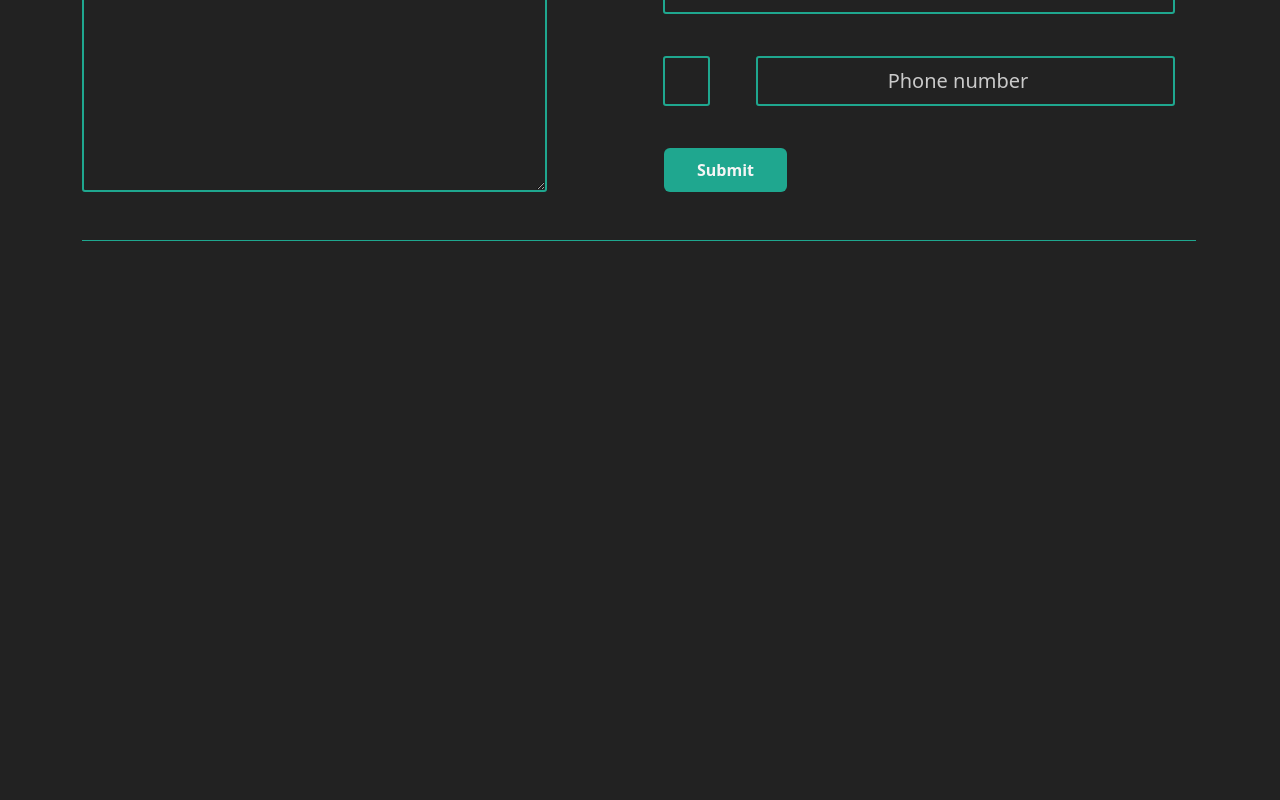
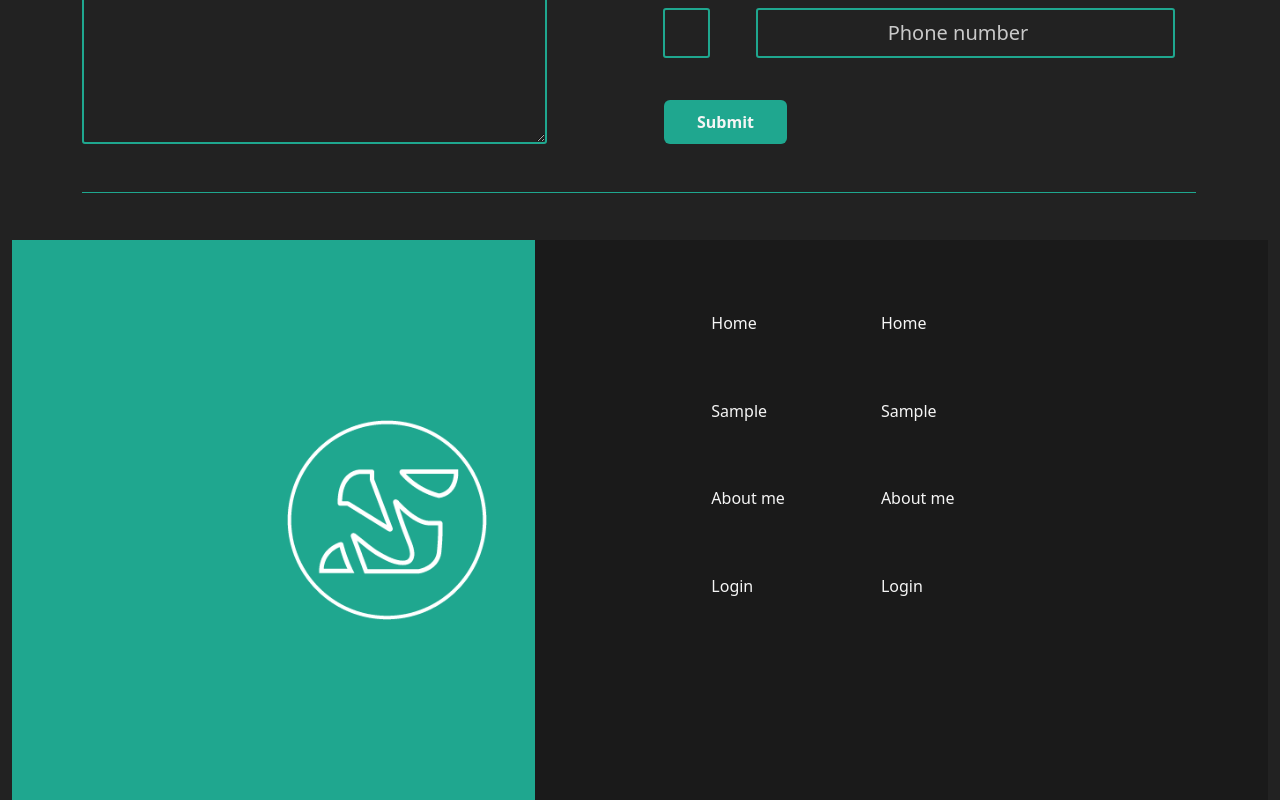
Before and after one commit to mobinbarmar/Personal-Web, an Angular app in the folder Angular/: page / in a window 1280 px wide. Shown: the part 1916-2716 px from the top of the page. Before the commit the page ends 2157 px from the top, so only its background shows below. Built offline with nearby package versions, Linux system fonts and the light colour scheme; no server answers.

Commit message:
footer is completed

```diff
--- a/Angular/src/app/pages/home/home.component.html
+++ b/Angular/src/app/pages/home/home.component.html
@@ -1,5 +1,5 @@
 <!-- ? Navbar -->
-<app-nav class="container"></app-nav>
+<app-nav></app-nav>
 
 <!-- ? Header -->
 <section class="header container d-flex justify-content-between flex-column flex-md-row" >
@@ -171,3 +171,6 @@
 </section>
 
 <!-- ? Footer -->
+<div class="mt-5">
+  <app-footer></app-footer>
+</div>
--- /dev/null
+++ b/Angular/src/app/shared/footer/footer.component.html
@@ -0,0 +1,19 @@
+<section class="d-flex container-fluid" style="height: 70vh;">
+    <div class="col-5 d-flex justify-content-end align-items-center pe-5 bg-primary">
+        <app-logo [width]="'200px'"></app-logo>
+    </div>
+    <div class=" col-7 d-flex align-items-stretch bg-black2" style="padding-left: 8rem; padding-top: 3rem;">
+        <div class="d-flex flex-column justify-content-around px-5"  style="height: 350px;">
+            <p>Home</p>
+            <p>Sample</p>
+            <p>About me</p>
+            <p>Login</p>
+        </div>
+        <div class="d-flex flex-column justify-content-around px-5"  style="height: 350px;">
+            <p>Home</p>
+            <p>Sample</p>
+            <p>About me</p>
+            <p>Login</p>
+        </div>
+    </div>
+</section>
--- /dev/null
+++ b/Angular/src/app/shared/footer/footer.component.scss
@@ -0,0 +1,8 @@
+//! Palette
+$primary: #1FA78F;
+$primaryHover: #278e7b;
+$primaryActive: #297e6f;
+$white: whitesmoke;
+$whiteRare: rgba(245, 245, 245, 0.797);
+$black: #222222;
+$black2: #1A1A1A;
--- /dev/null
+++ b/Angular/src/app/shared/footer/footer.component.ts
@@ -0,0 +1,15 @@
+import { Component, OnInit } from '@angular/core';
+
+@Component({
+  selector: 'app-footer',
+  templateUrl: './footer.component.html',
+  styleUrls: ['./footer.component.scss']
+})
+export class FooterComponent implements OnInit {
+
+  constructor() { }
+
+  ngOnInit(): void {
+  }
+
+}
--- a/Angular/src/app/shared/logo/logo.component.html
+++ b/Angular/src/app/shared/logo/logo.component.html
@@ -1 +1,2 @@
-<img src="../../../assets/img/Logo.png" alt="" [style.width]="width">
+<img src="../../../assets/img/Logo.png" alt="" [style.width]="width" *ngIf="white">
+<img src="../../../assets/img/logo-white.png" alt="" [style.width]="width" *ngIf="!white">
--- a/Angular/src/app/shared/logo/logo.component.ts
+++ b/Angular/src/app/shared/logo/logo.component.ts
@@ -13,5 +13,6 @@ export class LogoComponent implements OnInit {
   }
 
   @Input() width:string = '60px'
+  @Input() white:boolean = false
 
 }
--- a/Angular/src/styles.scss
+++ b/Angular/src/styles.scss
@@ -97,3 +97,6 @@ a{
 .bg-black2{
     background-color: $black2 !important;
 }
+.bg-primary{
+    background-color: $primary !important;
+}
```
Also changed, not shown: Angular/src/app/shared/shared.module.ts (+5 -2 lines), Angular/src/assets/img/logo-white.png (added).
